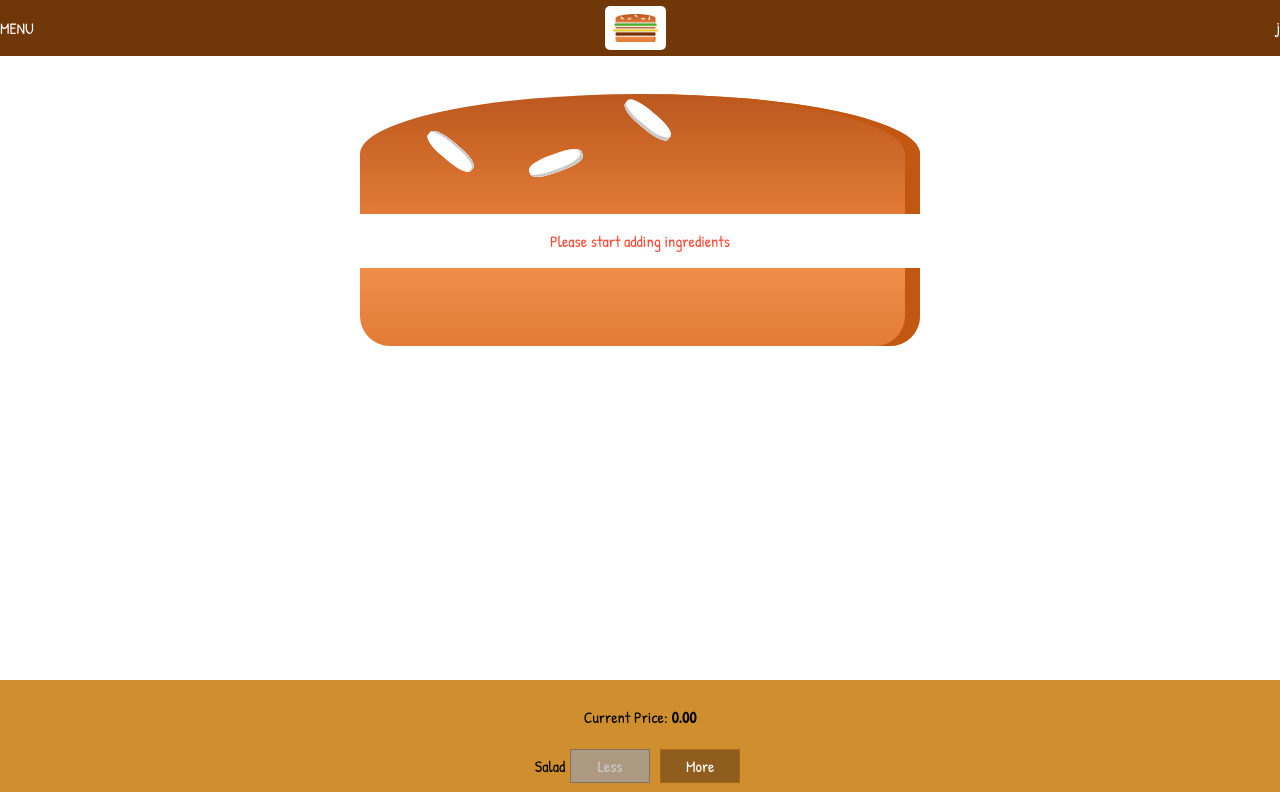
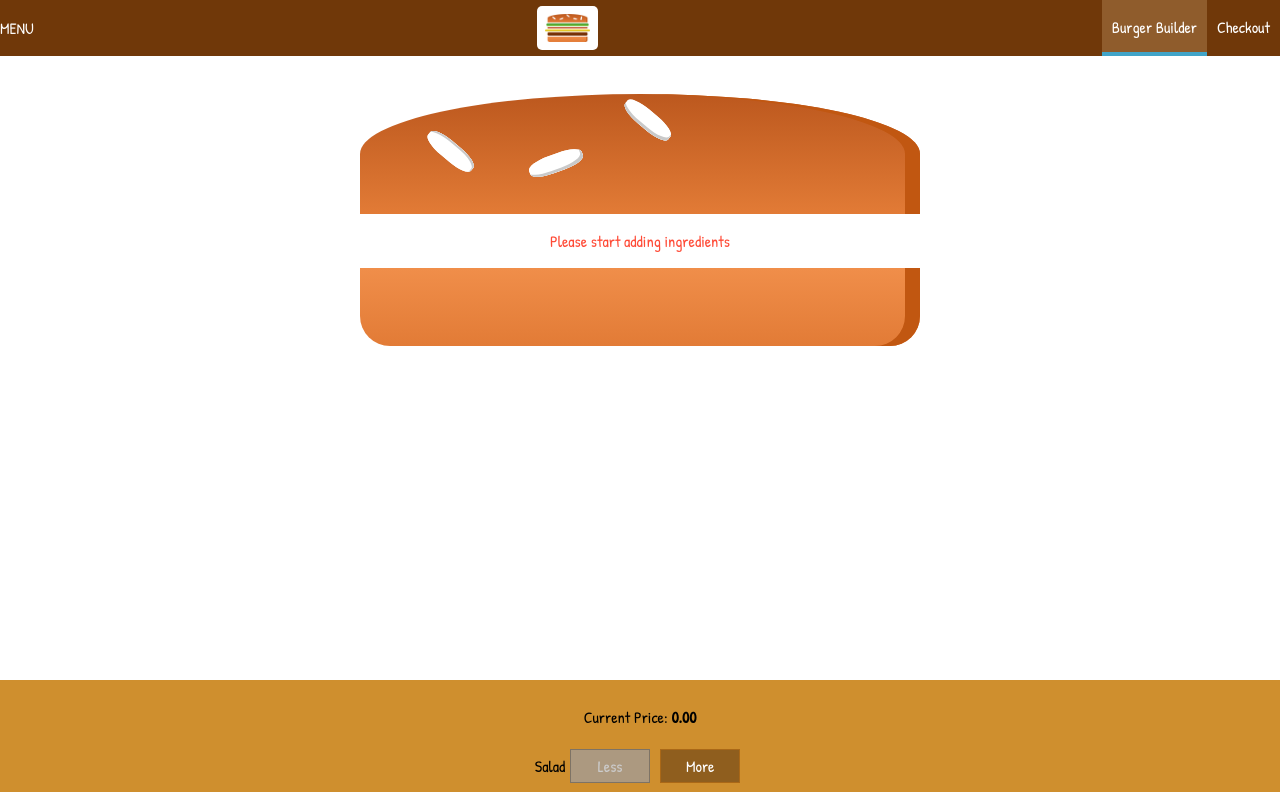
Before and after one commit to hippiedev/burger-builder-app, a React (Create React App) app: page / in a window 1280 px wide. Shown: the top 792 px of the page. Built offline with nearby package versions, Linux system fonts and the light colour scheme.

Commit message:
nav items added

```diff
--- /dev/null
+++ b/src/components/Navigation/NavigationItems/NavigationItem/NavigationItem.js
@@ -0,0 +1,10 @@
+import React from 'react';
+import classes from './NavigationItem.module.css';
+
+const NavigationItem = (props) => (
+  <li className={classes.NavigationItem}>
+    <a href={props.link} className={props.active ? classes.active : null}>{props.children}</a>
+  </li>
+);
+
+export default NavigationItem
--- /dev/null
+++ b/src/components/Navigation/NavigationItems/NavigationItem/NavigationItem.module.css
@@ -0,0 +1,23 @@
+.NavigationItem{
+    margin: 0;
+    box-sizing: border-box;
+    display: flex;
+    height: 100%;
+    align-items: center;
+}
+.NavigationItem a {
+    color: #fff;
+    text-decoration: none;
+    height: 100%;
+    padding: 16px 10px;
+    border-bottom: 4px solid transparent;
+    box-sizing: border-box;
+    display: block;
+}
+.NavigationItem a:hover,
+.NavigationItem a:active,
+.NavigationItem a.active{
+    background-color: #8F5C2C;
+    border-bottom: 4px solid #40A4C8;
+    color: #fff;
+}
--- a/src/components/Navigation/NavigationItems/NavigationItems.js
+++ b/src/components/Navigation/NavigationItems/NavigationItems.js
@@ -0,0 +1,12 @@
+import React from 'react';
+import classes from './NavigationItems.module.css';
+import NavigationItem from './NavigationItem/NavigationItem';
+
+const NavigationItems = () => (
+    <ul className={classes.NavigationItems}>
+        <NavigationItem link="/" active>Burger Builder</NavigationItem>
+        <NavigationItem link="/">Checkout</NavigationItem>
+    </ul>
+)
+
+export default NavigationItems
--- a/src/components/Navigation/NavigationItems/NavigationItems.module.css
+++ b/src/components/Navigation/NavigationItems/NavigationItems.module.css
@@ -0,0 +1,8 @@
+.NavigationItems{
+    margin: 0;
+    padding: 0;
+    list-style: none;
+    display: flex;
+    align-items: center;
+    height: 100%;
+}
--- a/src/components/Navigation/Toolbar/Toolbar.js
+++ b/src/components/Navigation/Toolbar/Toolbar.js
@@ -1,15 +1,14 @@
 import React from 'react';
 import classes from './Toolbar.module.css';
-import Logo from '../../Logo/Logo'
+import Logo from '../../Logo/Logo';
+import NavigationItems from '../NavigationItems/NavigationItems';
 
 const Toolbar = (props) => (
     <header className={classes.Toolbar}>
         <div>MENU</div>
         <Logo/>
         <nav>
-            <ul>
-                j
-            </ul>
+            <NavigationItems/>
         </nav>
     </header>
 
```
